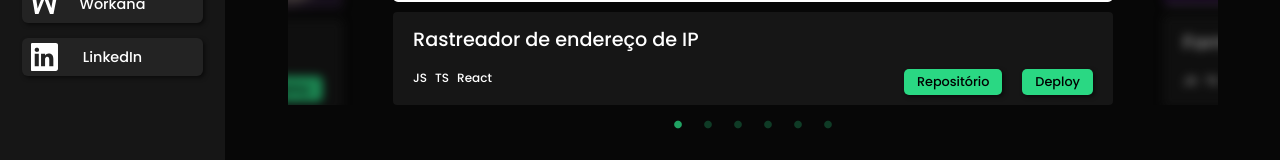
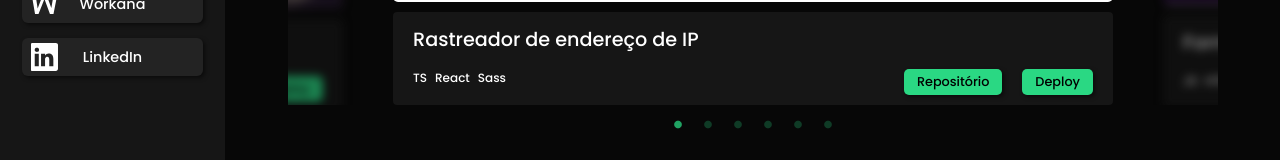
Before and after one commit to setDevJohn/portfolio, a React (Vite) app: page /portfolio in a window 1280 px wide. Shown: the part 488-648 px from the top of the page. Built offline with nearby package versions, Linux system fonts and the light colour scheme.

Commit message:
feat: Populate product list

```diff
--- a/src/pages/Portfolio/projectList.ts
+++ b/src/pages/Portfolio/projectList.ts
@@ -9,67 +9,67 @@ export const projectList = [
   {
     path: ipAddressTracker,
     name: 'Rastreador de endereço de IP',
-    repoLink: 'https://github.com/',
-    deployLink: 'https://github.com/',
+    repoLink: 'https://github.com/setDevJohn/ip-address-tracker',
+    deployLink: 'https://ip-address-tracker-jhonyfreitasdev.vercel.app/',
     stacks: [
-      { stack: 'JS', color: '' },
-      { stack: 'TS', color: '' },
-      { stack: 'React', color: '' },
+      { stack: 'TS', color: '#377CC8' },
+      { stack: 'React', color: '#50D6FF' },
+      { stack: 'Sass', color: '#CE6B9C' },
     ],
   },
   {
     path: interactiveForm,
     name: 'Formulário interativo',
-    repoLink: 'https://github.com/',
-    deployLink: 'https://github.com/',
+    repoLink: 'https://github.com/setDevJohn/interactive-card-form',
+    deployLink: 'https://setdevjohn.github.io/interactive-card-form/',
     stacks: [
-      { stack: 'JS', color: '' },
-      { stack: 'TS', color: '' },
-      { stack: 'React', color: '' },
+      { stack: 'JS', color: '#F5DD27' },
+      { stack: 'HTML', color: '#EE6529' },
+      { stack: 'CSS', color: '#08ACE1' },
     ],
   },
   {
     path: githubProfile,
     name: 'Requisição de perfil do GitHub',
-    repoLink: 'https://github.com/',
-    deployLink: 'https://github.com/',
+    repoLink: 'https://github.com/setDevJohn/github-profile',
+    deployLink: 'https://setdevjohn.github.io/github-profile/',
     stacks: [
-      { stack: 'JS', color: '' },
-      { stack: 'TS', color: '' },
-      { stack: 'React', color: '' },
+      { stack: 'JS', color: '#F5DD27' },
+      { stack: 'HTML', color: '#EE6529' },
+      { stack: 'CSS', color: '#08ACE1' },
     ],
   },
   {
     path: lavandinha,
     name: 'Lavandinha bordados',
-    repoLink: 'https://github.com/',
-    deployLink: 'https://github.com/',
+    repoLink: null,
+    deployLink: 'https://lavandinha-bordados.vercel.app/',
     stacks: [
-      { stack: 'JS', color: '' },
-      { stack: 'TS', color: '' },
-      { stack: 'React', color: '' },
+      { stack: 'React', color: '#50D6FF' },
+      { stack: 'JS', color: '#F5DD27' },
+      { stack: 'StyledComp', color: '#F267C6' },
     ],
   },
   {
     path: pokedex,
     name: 'Pokedex',
-    repoLink: 'https://github.com/',
-    deployLink: 'https://github.com/',
+    repoLink: 'https://github.com/setDevJohn/pokedex',
+    deployLink: 'https://pokedex-alpha-mauve.vercel.app/',
     stacks: [
-      { stack: 'JS', color: '' },
-      { stack: 'TS', color: '' },
-      { stack: 'React', color: '' },
+      { stack: 'React', color: '#50D6FF' },
+      { stack: 'JS', color: '#F5DD27' },
+      { stack: 'StyledComp', color: '#F267C6' },
+      { stack: 'Jest', color: '#C8431B' },
     ],
   },
   {
     path: codeCafe,
     name: 'Code Café',
-    repoLink: 'https://github.com/',
-    deployLink: 'https://github.com/',
+    repoLink: 'https://github.com/setDevJohn/code-cafe',
+    deployLink: 'https://setdevjohn.github.io/code-cafe/',
     stacks: [
-      { stack: 'JS', color: '' },
-      { stack: 'TS', color: '' },
-      { stack: 'React', color: '' },
+      { stack: 'HTML', color: '#EE6529' },
+      { stack: 'CSS', color: '#08ACE1' },
     ],
   },
 ];
```
